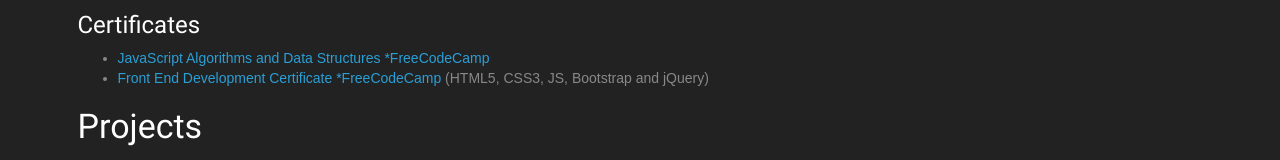
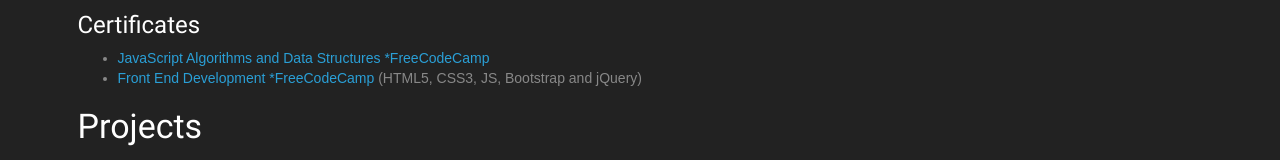
Before and after one commit to telmotrooper/telmotrooper.github.io, a plain HTML site: page index.html in a window 1280 px wide. Shown: the part 404-564 px from the top of the page. Drawn offline with Linux system fonts and the light colour scheme; a web font is replaced by a local one.

Commit message:
Update index.html

```diff
--- a/index.html
+++ b/index.html
@@ -51,7 +51,7 @@
 			<h4>Certificates</h4>
 			<ul>
 				<li><a href="https://www.freecodecamp.org/certification/telmotrooper/javascript-algorithms-and-data-structures" target="_blank">JavaScript Algorithms and Data Structures *FreeCodeCamp</a></li>
-				<li><a href="https://www.freecodecamp.org/certification/telmotrooper/legacy-front-end" target="_blank">Front End Development Certificate *FreeCodeCamp</a> (HTML5, CSS3, JS, Bootstrap and jQuery)</li>
+				<li><a href="https://www.freecodecamp.org/certification/telmotrooper/legacy-front-end" target="_blank">Front End Development *FreeCodeCamp</a> (HTML5, CSS3, JS, Bootstrap and jQuery)</li>
 			</ul>
 			<h3 id="projects">Projects</h3>
 			<div class="vertical-align">
```
